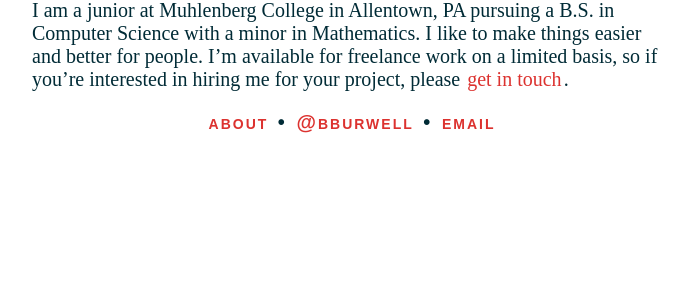
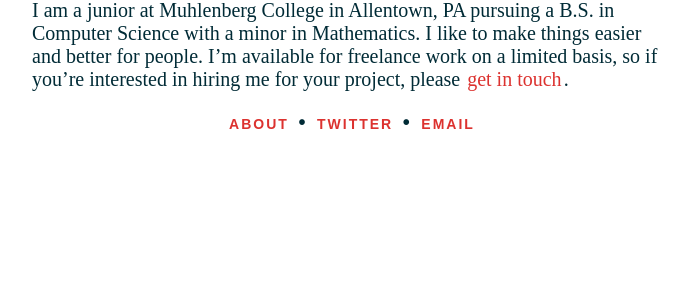
Before and after one commit to bburwell/BenBurwell.com, a Node server app: template views/home.jade in a window 1280 px wide. Shown: the part 453-754 px from the top of the page, without its empty margins (288-977 px from the left). Run offline with Node 20, Linux system fonts and the light colour scheme; the template is opened without the code that fills it, so the values that code supplies are empty; style sheets or scripts are compiled from the project's sources; some libraries are stand-ins or nearby versions.

Commit message:
Change to "twitter"

```diff
--- a/views/layout.jade
+++ b/views/layout.jade
@@ -47,6 +47,6 @@
                     p
                         a(href='/') about
                         |  &bull;
-                        a(href='https://twitter.com/bburwell') @bburwell
+                        a(href='https://twitter.com/bburwell') twitter
                         |  &bull;
                         a(href='mailto:hi@benburwell.com') email
```
